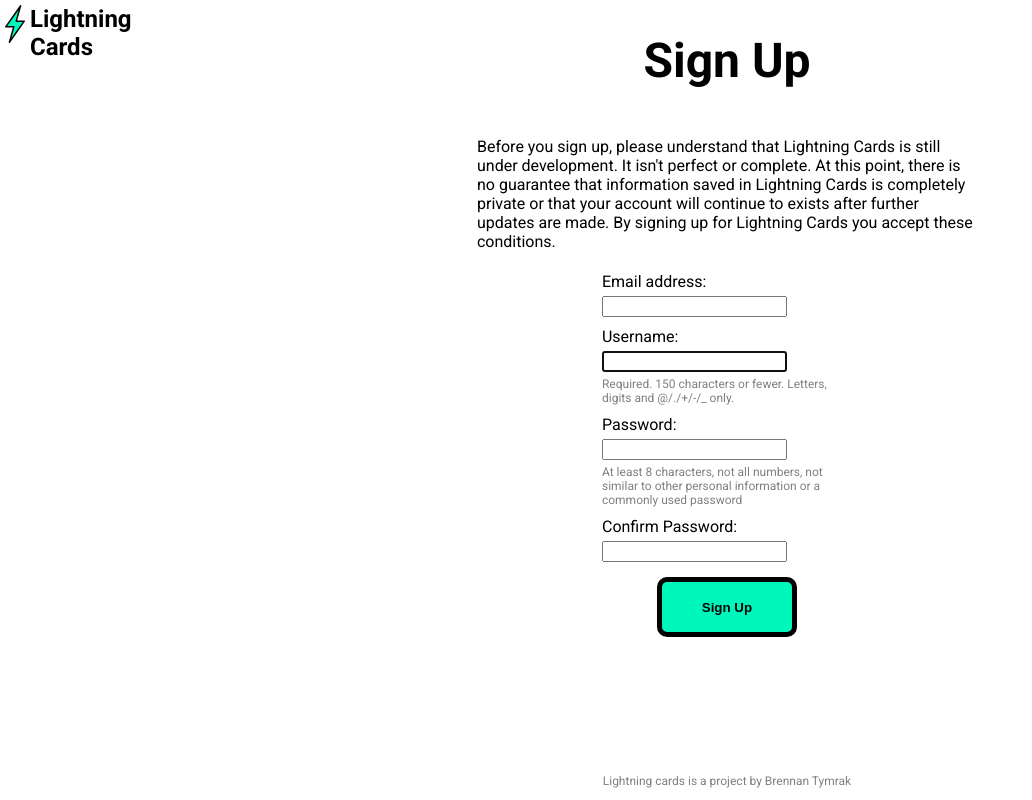
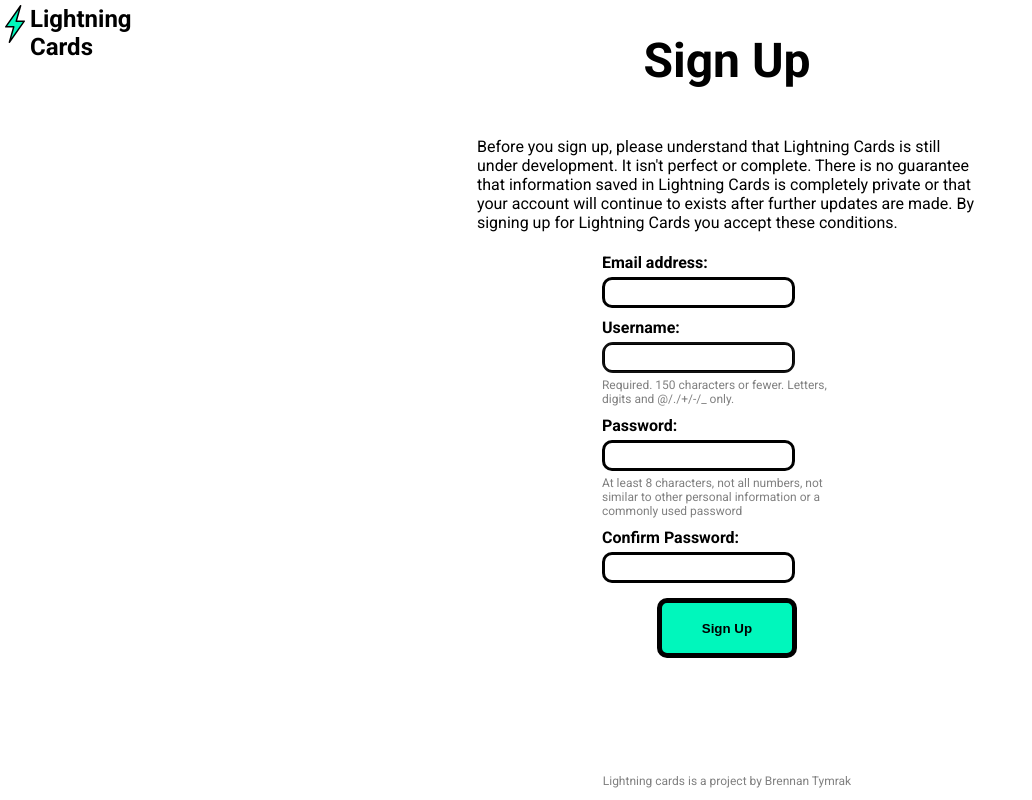
Before and after one commit to bmtymrak/lightning-cards, a Django app: page /accounts/signup/ in a window 1280 px wide. Shown: the whole page, without its empty margins (0-1032 px from the left). Run offline with Django 3.2, Linux system fonts and the light colour scheme.

Commit message:
Form field design improvements

```diff
--- a/static/css/base.css
+++ b/static/css/base.css
@@ -28,7 +28,7 @@ body{
     justify-content: center;
     margin: 0px;
     background-color: black;
-    width: 200px;
+    width: 220px;
     color: white;
 }
 
@@ -436,7 +436,25 @@ body{
 .auth-form-item p{
     margin-top: 5px;
     margin-bottom: 5px;
+
 }
+
+.auth-form-item label{
+    font-weight: bold;
+}
+
+.auth-form-item input{
+    border: 3px solid black;
+    border-radius: 10px;
+    padding: 5px 5px 5px 5px;
+}
+
+.auth-form-item textarea{
+    border: 3px solid black;
+    border-radius: 10px;
+    padding: 5px 5px 5px 5px;
+}
+
 
 .edit-form div textarea{
     width: 250px;
--- a/templates/registration/signup.html
+++ b/templates/registration/signup.html
@@ -15,7 +15,12 @@
 </div>
 
 <div class="signup-text">
-    <p>Before you sign up, please understand that Lightning Cards is still under development. It isn't perfect or complete. At this point, there is no guarantee that information saved in Lightning Cards is completely private or that your account will continue to exists after further updates are made. By signing up for Lightning Cards you accept these conditions.</p>
+    <p>Before you sign up, please understand that Lightning Cards is still under
+        development. It isn't perfect or complete. There is no
+        guarantee that information saved in Lightning Cards is completely
+        private or that your account will continue to exists after further
+        updates are made. By signing up for Lightning Cards you accept these
+        conditions.</p>
 </div>
 
 <div class="edit-container-loggedout">
@@ -31,24 +36,27 @@
             <p>{{form.username.label_tag}}</p>
             <p>{{form.username.errors}}</p>
             <p>{{form.username}}</p>
-            <p style="color:gray; font-size:12px;">{{form.username.help_text}}</p>
+            <p style="color:gray; font-size:12px;">{{form.username.help_text}}
+            </p>
         </div>
 
         <div class="auth-form-item">
             <p>{{form.password1.label_tag}}</p>
             <p>{{form.password1.errors}}</p>
             <p>{{form.password1}}</p>
-            <p style="color:gray; font-size:12px;">At least 8 characters, not all numbers, not similar to other personal information or a commonly used password</p>
+            <p style="color:gray; font-size:12px;">At least 8 characters, not
+                all numbers, not similar to other personal information or a
+                commonly used password</p>
         </div>
 
         <div class="auth-form-item">
-            <p>Confirm Password:</p>
+            <p><label for="id_password2">Confirm Password:</label></p>
             <p>{{form.password2.errors}}</p>
             <p>{{form.password2}}</p>
         </div>
 
         <div class="form-button-container">
-        <button type="submit">Sign Up</button>
+            <button type="submit">Sign Up</button>
         </div>
     </form>
 </div>
```
Also changed, not shown: templates/card_delete.html (+5 -3 lines).
